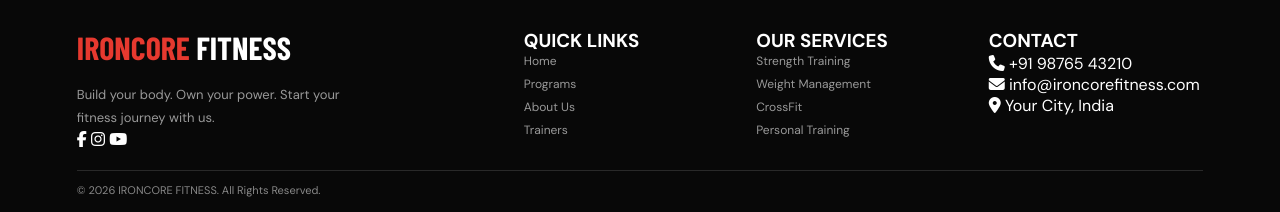
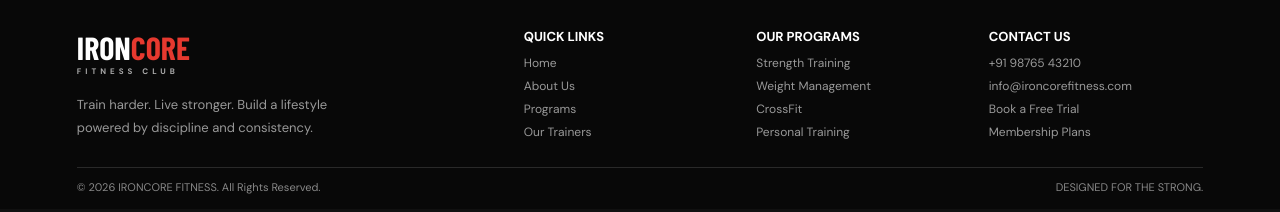
Before and after one commit to webnityglobal-stack/gym-dummy-website, a plain HTML site: page about.html in a window 1280 px wide. Shown: the part 2677-2889 px from the top of the page. Drawn offline with nearby package versions, Linux system fonts and the light colour scheme; a web font is replaced by a local one.

Commit message:
update website

```diff
--- a/about.html
+++ b/about.html
@@ -211,30 +211,28 @@
     </section>
 
     <!-- Footer -->
-    <footer class="footer">
+     <footer class="footer" id="contact">
+
         <div class="footer-grid">
+
             <div class="footer-brand">
-                <a href="index.html" class="logo">
-                    <span>IRONCORE</span> FITNESS
+                <a href="#home" class="logo">
+                    IRON<span>CORE</span>
+                    <small>FITNESS CLUB</small>
                 </a>
-                <p>Build your body. Own your power. Start your fitness journey with us.</p>
-                <div class="social-links">
-                    <a href="#"><i class="fab fa-facebook-f"></i></a>
-                    <a href="#"><i class="fab fa-instagram"></i></a>
-                    <a href="#"><i class="fab fa-youtube"></i></a>
-                </div>
+                <p>Train harder. Live stronger. Build a lifestyle powered by discipline and consistency.</p>
             </div>
 
             <div class="footer-column">
-                <h3>QUICK LINKS</h3>
-                <a href="index.html">Home</a>
-                <a href="programs.html">Programs</a>
+                <h4>QUICK LINKS</h4>
+                <a href="#home">Home</a>
                 <a href="about.html">About Us</a>
-                <a href="trainers.html">Trainers</a>
+                <a href="program.html">Programs</a>
+                <a href="trainers.html">Our Trainers</a>
             </div>
 
             <div class="footer-column">
-                <h3>OUR SERVICES</h3>
+                <h4>OUR PROGRAMS</h4>
                 <a href="programs.html">Strength Training</a>
                 <a href="programs.html">Weight Management</a>
                 <a href="programs.html">CrossFit</a>
@@ -242,16 +240,20 @@
             </div>
 
             <div class="footer-column">
-                <h3>CONTACT</h3>
-                <p><i class="fas fa-phone"></i> +91 98765 43210</p>
-                <p><i class="fas fa-envelope"></i> info@ironcorefitness.com</p>
-                <p><i class="fas fa-location-dot"></i> Your City, India</p>
+                <h4>CONTACT US</h4>
+                <a href="tel:+919876543210">+91 98765 43210</a>
+                <a href="mailto:info@ironcorefitness.com">info@ironcorefitness.com</a>
+                <a href="booking.html">Book a Free Trial</a>
+                <a href="membership.html">Membership Plans</a>
             </div>
+
         </div>
 
         <div class="footer-bottom">
             <p>© 2026 IRONCORE FITNESS. All Rights Reserved.</p>
+            <p>DESIGNED FOR THE STRONG.</p>
         </div>
+
     </footer>
 
     <script src="main.js"></script>
```
Also changed, not shown: booking.html (+21 -17 lines), contact.html (+21 -17 lines), membership.html (+22 -17 lines), program.html (+19 -13 lines), trainers.html (+21 -17 lines).
